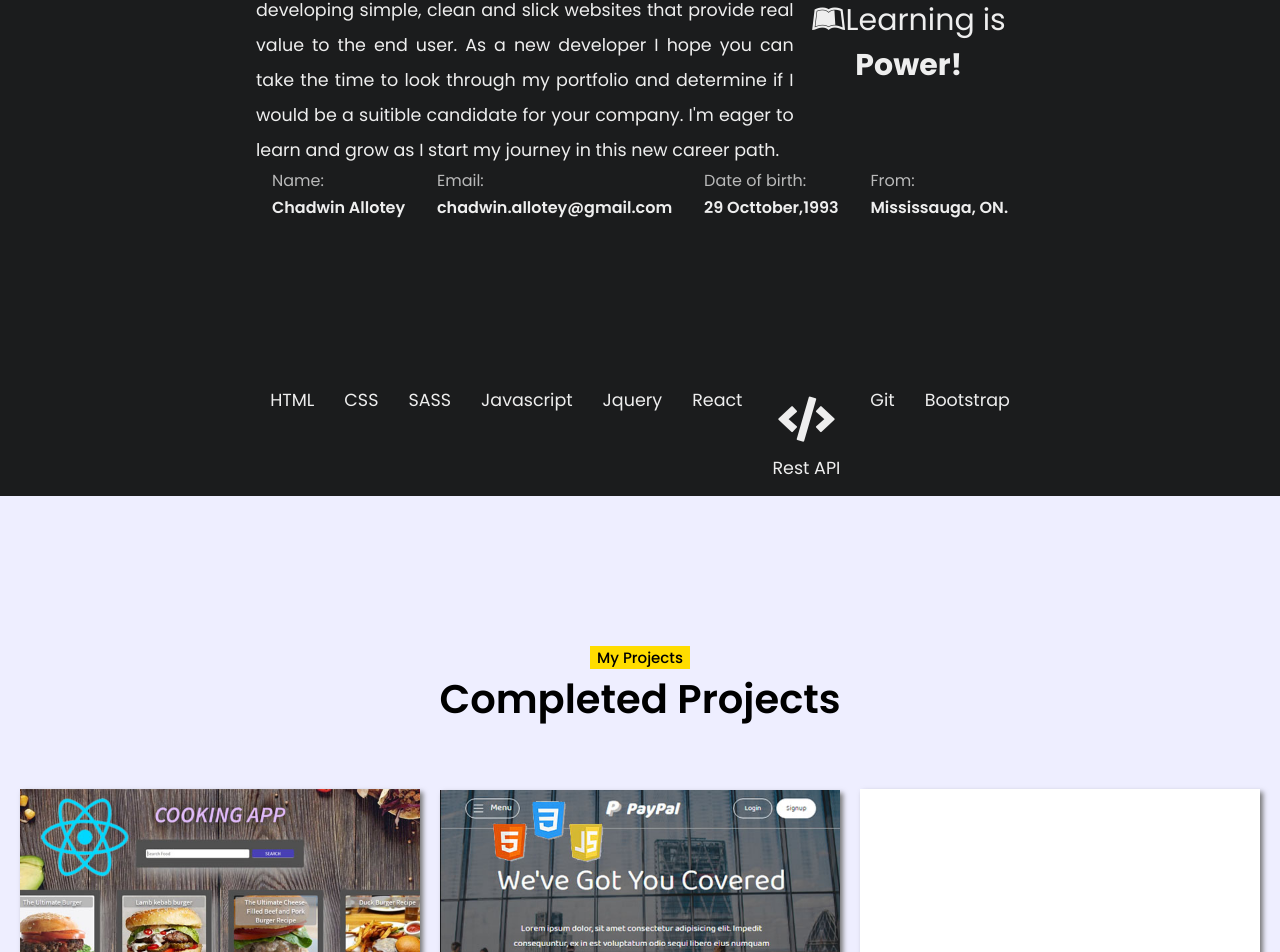
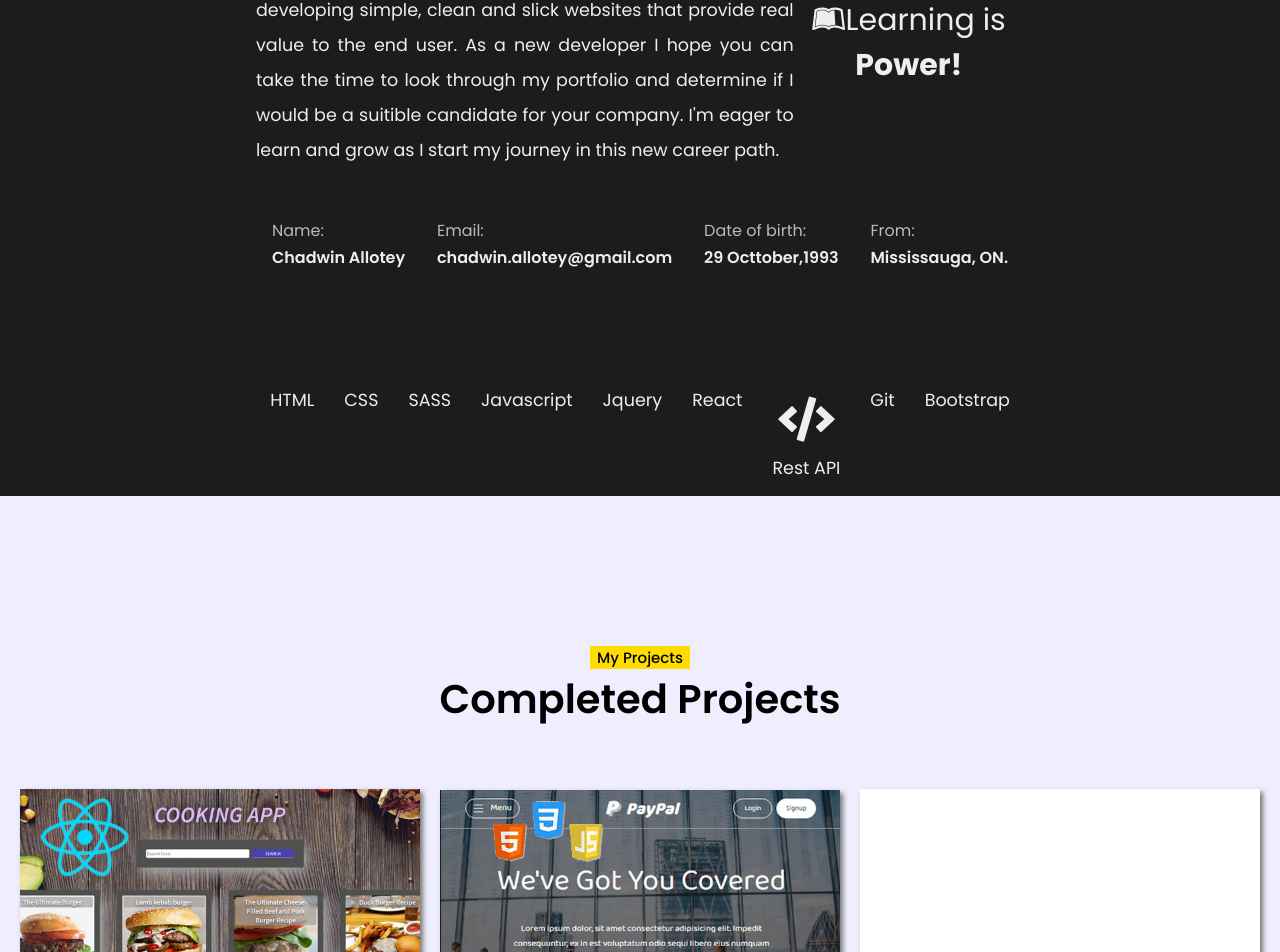
Before and after one commit to MobileDev-Chad/Portfolio, a React (Create React App) app: page / in a window 1280 px wide. Shown: the part 1115-2067 px from the top of the page. Built offline with nearby package versions, Linux system fonts and the light colour scheme; some icons are missing.

Commit message:
Update App.css

```diff
--- a/src/App.css
+++ b/src/App.css
@@ -282,7 +282,8 @@ body {
   align-self: center;
   justify-content: space-around;
   font-size: 1.3rem;
-  margin-bottom: 15rem;
+  padding-top: 5rem ;
+  margin-bottom: 10rem;
 }
 .about-info ul li:nth-of-type(1) {
   font-size: 1.6rem;
```
